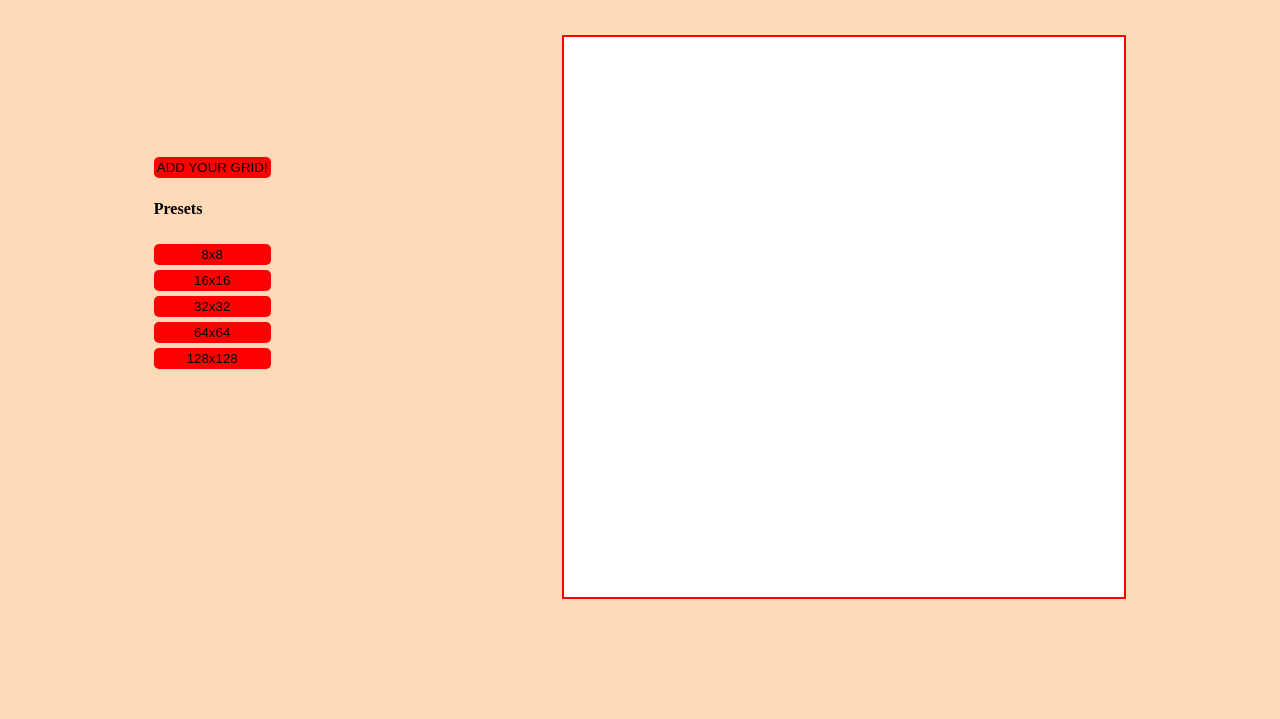
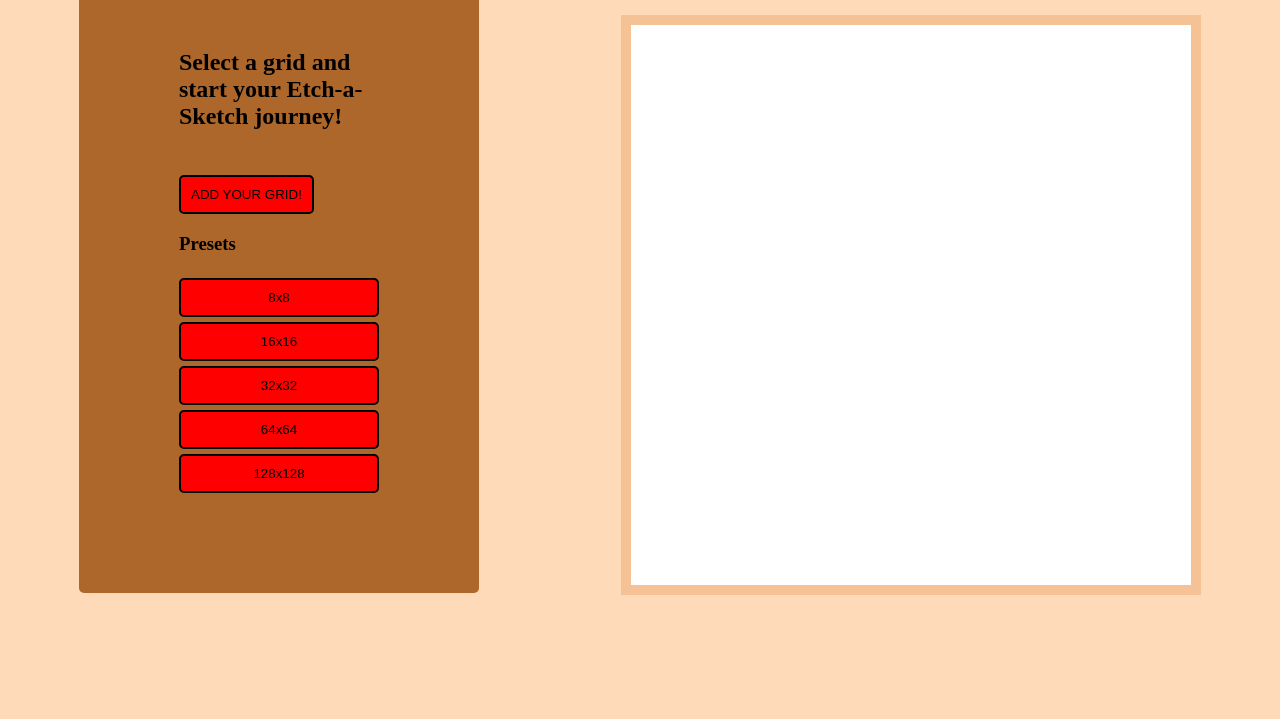
Before and after one commit to 777Aayush777/Etch-a-Sketch, a plain HTML site: page index.html in a window 1280 px wide. Shown: the part 81-800 px from the top of the page. Drawn offline with Linux system fonts and the light colour scheme; a web font is replaced by a local one.

Commit message:
minor changes

```diff
--- a/index.html
+++ b/index.html
@@ -12,14 +12,17 @@
 <body>
     <div id="containerscont">
     <div class="leftcont">
+    <h2>Select a grid and start your Etch-a-Sketch journey!</h2>
+    <div class="btns">
     <button class="usrinpt">ADD YOUR GRID!</button>
     <div class="buttons">
-    <h4>Presets</h4>
+    <h3>Presets</h3>
     <button class="eight">8x8</button>
     <button class="sixteen">16x16</button>
     <button class="thirtysix">32x32</button>
     <button class="sixtyfour">64x64</button>
     <button class="onetwoeight">128x128</button>
+    </div>
     </div>
     </div>
     <div class="headalign">
--- a/style.css
+++ b/style.css
@@ -1,11 +1,11 @@
 #container{
-margin-top: 50px;
+margin-top: 30px;
 display: flex;
-background-color: peachpuff;
+background-color: rgb(245, 194, 149);
 flex-wrap: wrap;
 max-width: 560px;
 max-height: 560px;
-border: 2px solid red;
+padding: 10px;
 }
 
 .gridbox{
@@ -38,12 +38,34 @@ h1{
 }
 
 button{
-    padding: 3px;
+    padding: 10px;
     background-color: red;
     border-radius: 5px;
-    border: none;
+    border: 2px solid black;
 }
 
 button:hover{
-    background-color: pink;
+    background-color: maroon;
+    transform: scale(1.05);
+    transition: ease-in-out;
 }
+
+.leftcont{
+    background-color: rgba(173, 103, 42, 0.997);
+    padding: 100px 100px;
+    border-radius: 5px;
+    max-width: 200px;
+    gap: 25px;
+    display: flex;
+    flex-direction: column;
+}
+
+.container{
+    background-color: rgb(253, 204, 161);
+    padding: 50px;
+}
+
+.usrinpt{
+    justify-content: center;
+    display: flex;
+}
```
